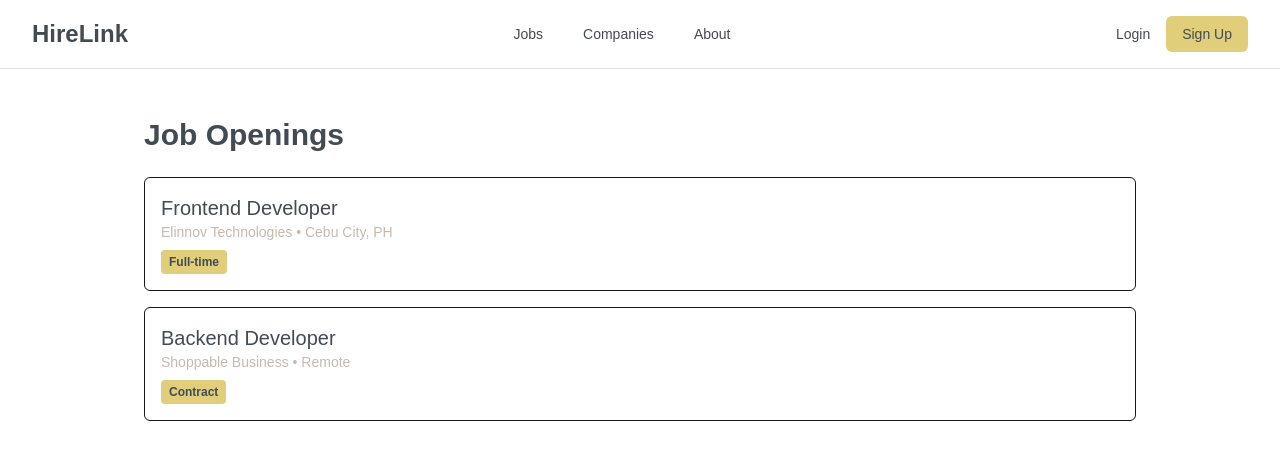
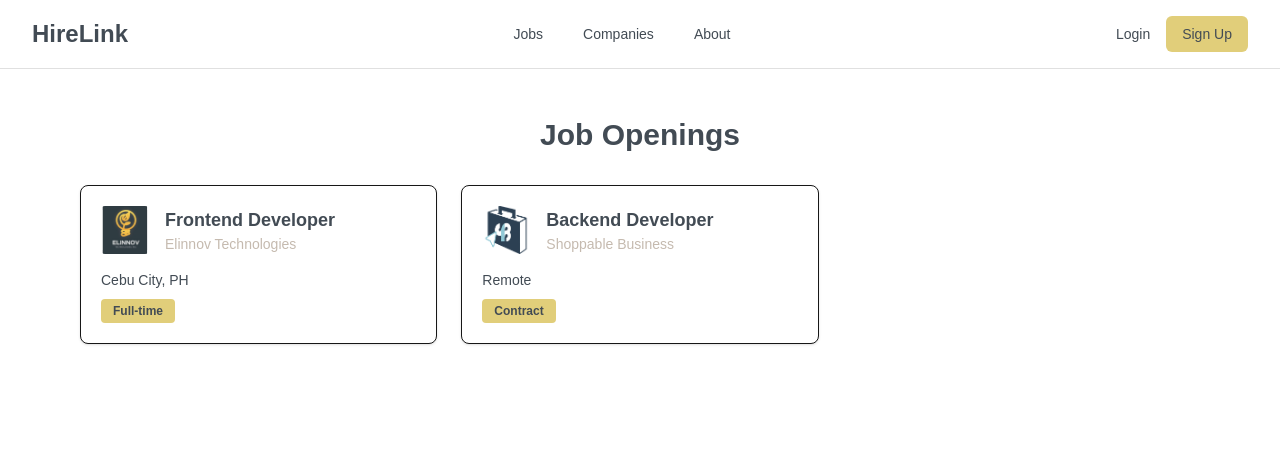
Before and after one commit to kolnlaviste/HireLink, a Next.js app in the folder frontend/: page /jobs in a window 1280 px wide. Shown: the top 460 px of the page. Built offline with nearby package versions, Linux system fonts and the light colour scheme.

Commit message:
fix: display company logos correctly on job cards

```diff
--- a/frontend/src/app/companies/page.tsx
+++ b/frontend/src/app/companies/page.tsx
@@ -15,7 +15,7 @@ export default function CompaniesPage() {
           >
             <h2 className="text-xl font-semibold text-[#424B54]">{company.name}</h2>
             <p className="text-gray-600 mt-2">{company.description}</p>
-            <p className="text-sm text-gray-500 mt-1">📍 {company.location}</p>
+            <p className="text-sm text-gray-500 mt-1">• {company.location}</p>
           </div>
         ))}
       </div>
--- a/frontend/src/app/jobs/page.tsx
+++ b/frontend/src/app/jobs/page.tsx
@@ -2,25 +2,47 @@
 
 import React from 'react';
 import Link from 'next/link';
+import Image from 'next/image';
 import { jobs } from '@/lib/jobs';
+import { companies } from '@/lib/companies';
+
+export default function JobsPage() {
+  // Helper function to get logo filename based on company name
+  const getCompanyLogo = (companyName: string) => {
+    const company = companies.find((c) => c.name === companyName);
+    return company?.logo ?? '/logos/default-logo.png'; // make sure default is also in public/logos
+  };
 
 
+  return (
+    <main className="max-w-6xl mx-auto px-4 py-12">
+      <h1 className="text-3xl font-semibold mb-8 text-center text-[#424B54]">Job Openings</h1>
 
-export default function JobsPage() {
-  return (
-    <main className="max-w-5xl mx-auto px-4 py-12">
-      <h1 className="text-3xl font-semibold mb-6 text-[#424B54]">Job Openings</h1>
-
-      <div className="space-y-4">
+      <div className="grid gap-6 grid-cols-1 sm:grid-cols-2 lg:grid-cols-3">
         {jobs.map((job) => (
           <Link
             key={job.id}
             href={`/jobs/${job.id}`}
-            className="block border rounded-md p-4 hover:bg-[#EBcfB2] transition"
+            className="border rounded-lg p-5 bg-white hover:bg-[#F7F4ED] transition shadow-sm"
           >
-            <h2 className="text-xl font-medium text-[#424B54]">{job.title}</h2>
-            <p className="text-sm text-[#C5BAAF]">{job.company} • {job.location}</p>
-            <span className="inline-block mt-2 text-xs font-semibold bg-[#E1CE7A] text-[#424B54] px-2 py-1 rounded">
+            <div className="flex items-center gap-4 mb-4">
+              <div className="w-12 h-12 relative">
+                <Image
+                  src={getCompanyLogo(job.company)}
+                  alt={`${job.company} logo`}
+                  fill
+                  className="object-contain rounded"
+                />
+
+              </div>
+              <div>
+                <h2 className="text-lg font-semibold text-[#424B54]">{job.title}</h2>
+                <p className="text-sm text-[#C5BAAF]">{job.company}</p>
+              </div>
+            </div>
+
+            <p className="text-sm text-[#424B54] mb-2">{job.location}</p>
+            <span className="inline-block text-xs font-semibold bg-[#E1CE7A] text-[#424B54] px-3 py-1 rounded">
               {job.type}
             </span>
           </Link>
--- a/frontend/src/lib/companies.ts
+++ b/frontend/src/lib/companies.ts
@@ -1,4 +1,4 @@
-// lib/companies.ts
+// src/lib/companies.ts
 
 export type Company = {
   id: string;
@@ -18,7 +18,7 @@ export const companies: Company[] = [
       "Elinnov Technologies is a digital solutions provider specializing in web development, cloud services, and enterprise software.",
     location: "Cebu City, Philippines",
     website: "https://elinnovtech.com",
-    logo: "../public/logos/elinnov.jpeg",
+    logo: "/logos/Elinnov.jpeg", // ✅ CORRECT path
     industry: "Information Technology",
   },
   {
@@ -28,7 +28,7 @@ export const companies: Company[] = [
       "Shoppable Business is a B2B tech startup building modern infrastructure for digital commerce and business procurement.",
     location: "Manila, Philippines",
     website: "https://shoppable.business",
-    logo: "../public/logos/shoppable.png",
+    logo: "/logos/Shoppable.png", // ✅ CORRECT path
     industry: "E-Commerce / B2B Tech",
   },
 ];
```
